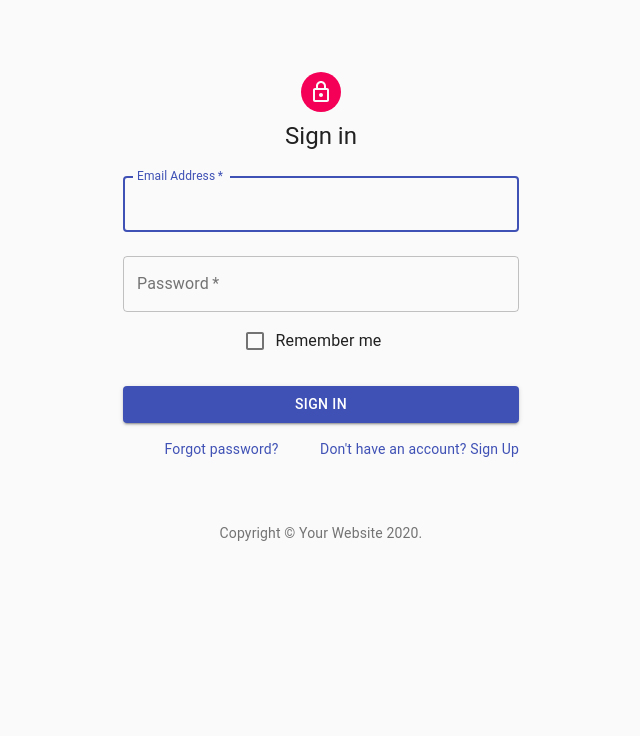
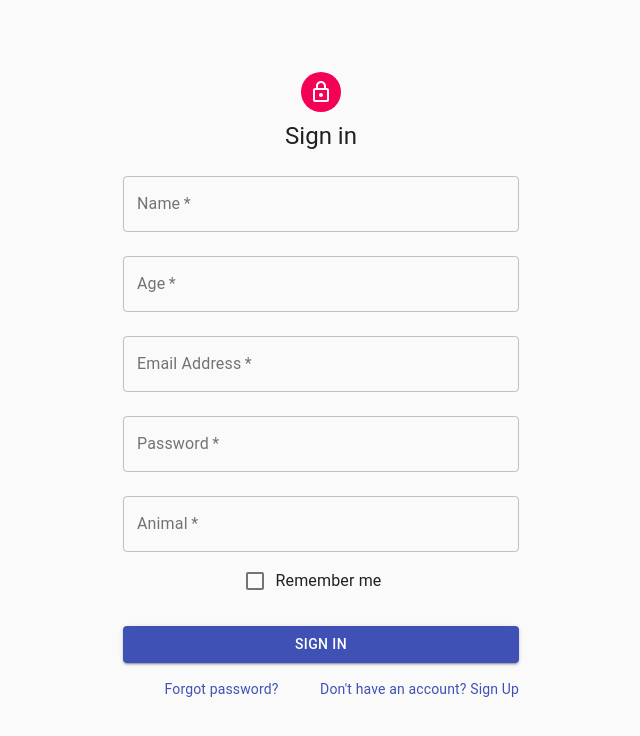
Before and after one commit to sagimisan/form-control-template, a React (Create React App) app: page / in a window 1280 px wide. Shown: the top 736 px of the page, without its empty margins (319-959 px from the left). Built offline with nearby package versions, Linux system fonts and the light colour scheme.

Commit message:
final class solution

```diff
--- a/package.json
+++ b/package.json
@@ -10,6 +10,7 @@
   "dependencies": {
     "@material-ui/core": "4.11.1",
     "@material-ui/icons": "4.9.1",
+    "axios": "^0.21.0",
     "react": "17.0.0",
     "react-dom": "17.0.0",
     "react-hook-form": "^6.11.5",
--- a/src/components/Form.jsx
+++ b/src/components/Form.jsx
@@ -1,4 +1,4 @@
-import React from "react";
+import React, {useState} from "react";
 import Avatar from "@material-ui/core/Avatar";
 import Button from "@material-ui/core/Button";
 import CssBaseline from "@material-ui/core/CssBaseline";
@@ -13,19 +13,8 @@ import Typography from "@material-ui/core/Typography";
 import { makeStyles } from "@material-ui/core/styles";
 import Container from "@material-ui/core/Container";
 import { useForm } from "react-hook-form";
+import axios from "axios";
 
-function Copyright() {
-  return (
-    <Typography variant="body2" color="textSecondary" align="center">
-      {"Copyright © "}
-      <Link color="inherit" href="https://material-ui.com/">
-        Your Website
-      </Link>{" "}
-      {new Date().getFullYear()}
-      {"."}
-    </Typography>
-  );
-}
 
 const useStyles = makeStyles((theme) => ({
   paper: {
@@ -40,7 +29,10 @@ const useStyles = makeStyles((theme) => ({
   },
   form: {
     width: "100%", // Fix IE 11 issue.
-    marginTop: theme.spacing(1)
+    marginTop: theme.spacing(1),
+  },
+  formHide: {
+    display: "none"
   },
   submit: {
     margin: theme.spacing(3, 0, 2)
@@ -52,8 +44,23 @@ export default function SignIn() {
   const { register, handleSubmit, errors } = useForm({
     mode: 'onBlur', //best option
   });
+  const [message, setMessage] = useState("")
+
+  function handleClick(data) {
+    axios.post('https://simple-node-post.herokuapp.com/', {
+      data: data
+    })
+    .then(function (response) {
+      console.log(response);
+      setMessage(response.data)
+    })
+    .catch(function (error) {
+      console.log(error);
+    });
+  }
 
   return (
+    <div>
     <Container component="main" maxWidth="xs">
       <CssBaseline />
       <div className={classes.paper}>
@@ -64,10 +71,48 @@ export default function SignIn() {
           Sign in
         </Typography>
         <form
-          className={classes.form}
+          className={!message ? classes.form : classes.formHide}
           noValidate
-          onSubmit={handleSubmit((data) => alert(JSON.stringify(data)))}
+          onSubmit={handleSubmit((data) => handleClick(data))}
         >
+          <TextField
+            variant="outlined"
+            margin="normal"
+            inputRef={register({
+              required: 'You must provide a name.',
+              maxLength: {
+                value: 12,
+                message: 'Your name must be upto 12 characters',
+              },
+            })}
+            required
+            fullWidth
+            name="name"
+            label="Name"
+            autoComplete="current-password"
+          />
+          {errors.name && <div>{errors.name.message}</div>}
+
+
+          <TextField
+              // onChange={handleChange}
+              variant="outlined"
+              margin="normal"
+              inputRef={register({
+                required: "You must provide a age.",
+                pattern: {
+                  value: /^(?:1[01][0-9]|120|1[6-9]|[2-9][0-9])$/,
+                  message: "Your age must be between 16 and 120!"
+                }
+              })}
+              required
+              fullWidth
+              id="age"
+              label="Age"
+              name="age"
+              autoComplete="age"
+            />
+            {errors.age && <div>{errors.age.message}</div>}
 
           <TextField
             variant="outlined"
@@ -85,7 +130,7 @@ export default function SignIn() {
             label="Email Address"
             name="email"
             autoComplete="email"
-            autoFocus
+            // autoFocus
           />
           {errors.email && <div>{errors.email.message}</div>}
           <TextField
@@ -106,6 +151,26 @@ export default function SignIn() {
             id="password"
             autoComplete="current-password"
           />
+
+          <TextField
+            variant="outlined"
+            margin="normal"
+            inputRef={register({
+              required: 'You must provide an animal.',
+              pattern: {
+                value: /^([^0-9]*)$/,
+                message: "Please provide only letters!"
+              },
+
+            })}
+            required
+            fullWidth
+            name="animal"
+            label="Animal"
+            autoComplete="loved-animal"
+          />
+          {errors.animal && <div>{errors.animal.message}</div>}
+
           {errors.password && <div>{errors.password.message}</div>}
           <FormControlLabel
             control={
@@ -142,8 +207,9 @@ export default function SignIn() {
         </form>
       </div>
       <Box mt={8}>
-        <Copyright />
       </Box>
     </Container>
+    <h1>{message}</h1>
+    </div>
   );
 }
```
Also changed, not shown: 1 other file (tests, documents, lock files or other folders).
